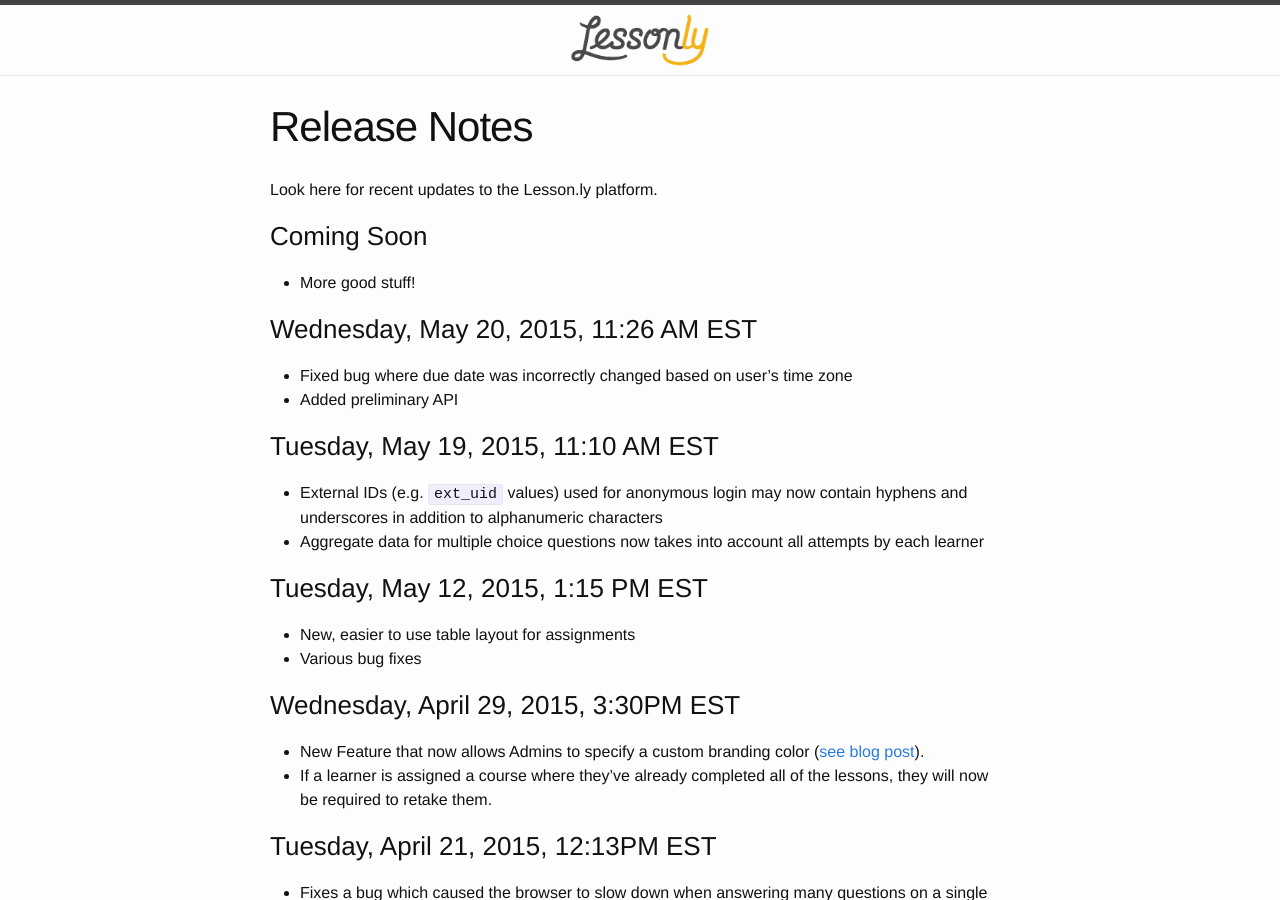
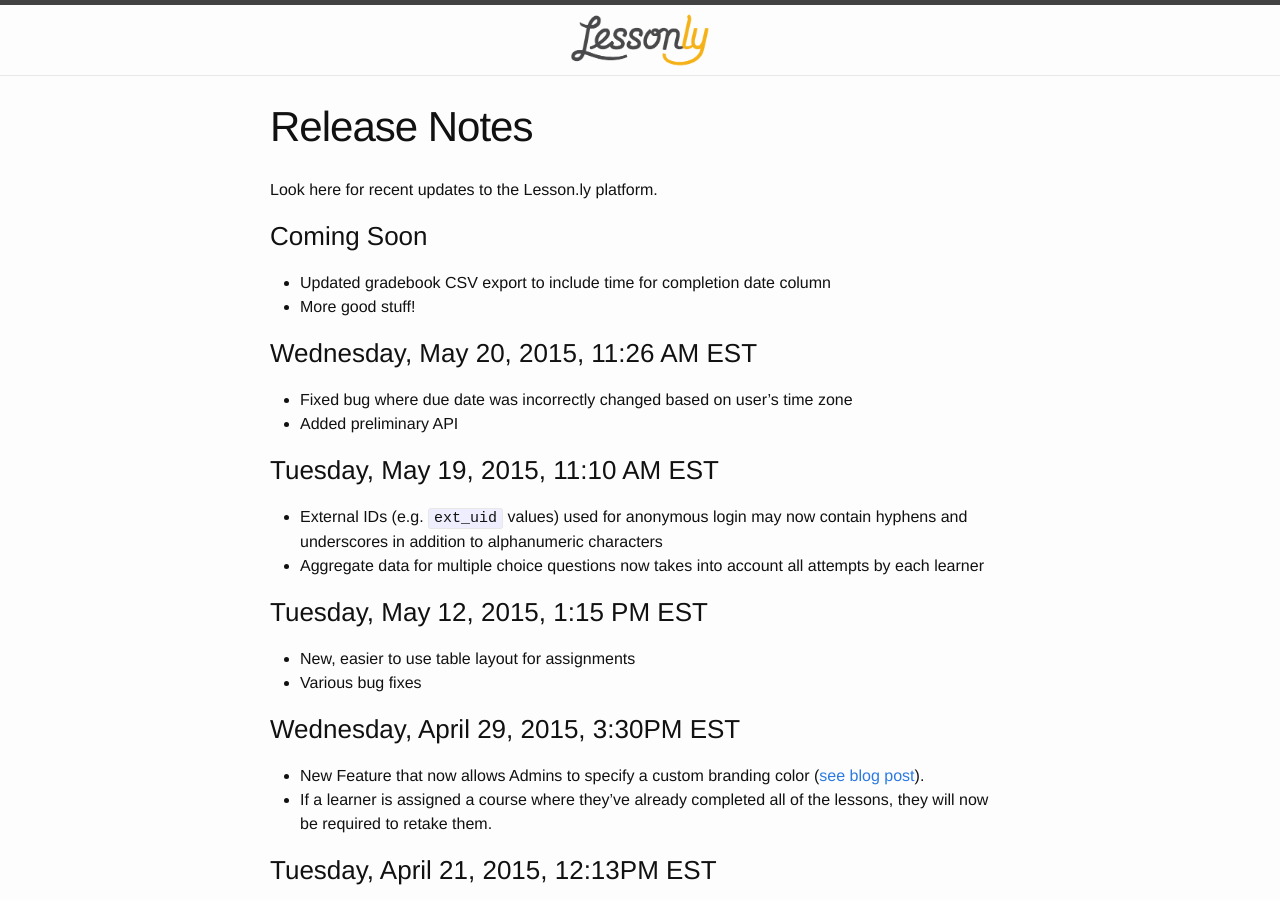
Before and after one commit to isabella232/lessonly.github.io, a Jekyll site: the page built from release-notes.md, in a window 1280 px wide and 900 px high. Built offline with Jekyll 4.4.1, drawn with Linux system fonts in a browser that asks for light colours.

Commit message:
Completion date time in gradebook CSV

```diff
--- a/release-notes.md
+++ b/release-notes.md
@@ -8,6 +8,7 @@
 
 ### Coming Soon
 
+- Updated gradebook CSV export to include time for completion date column
 - More good stuff!
 
 ### Wednesday, May 20, 2015, 11:26 AM EST
```
